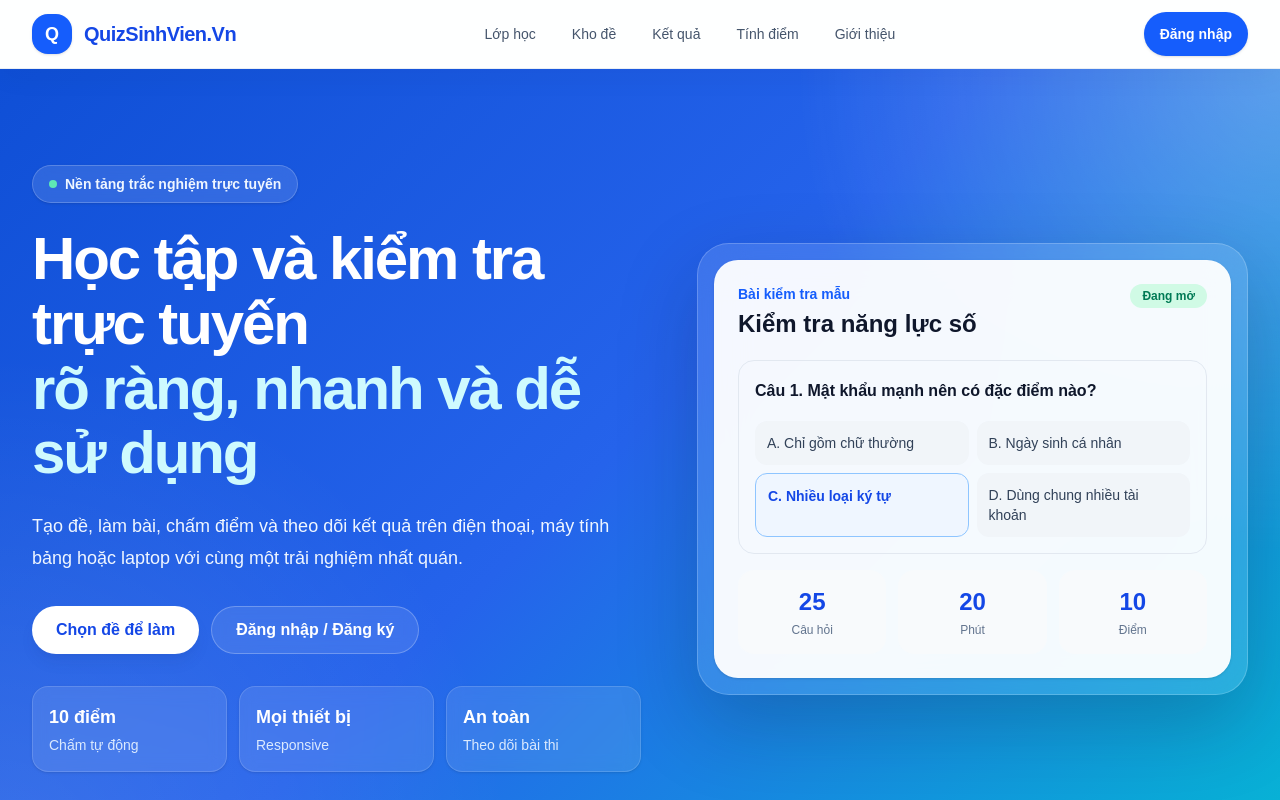
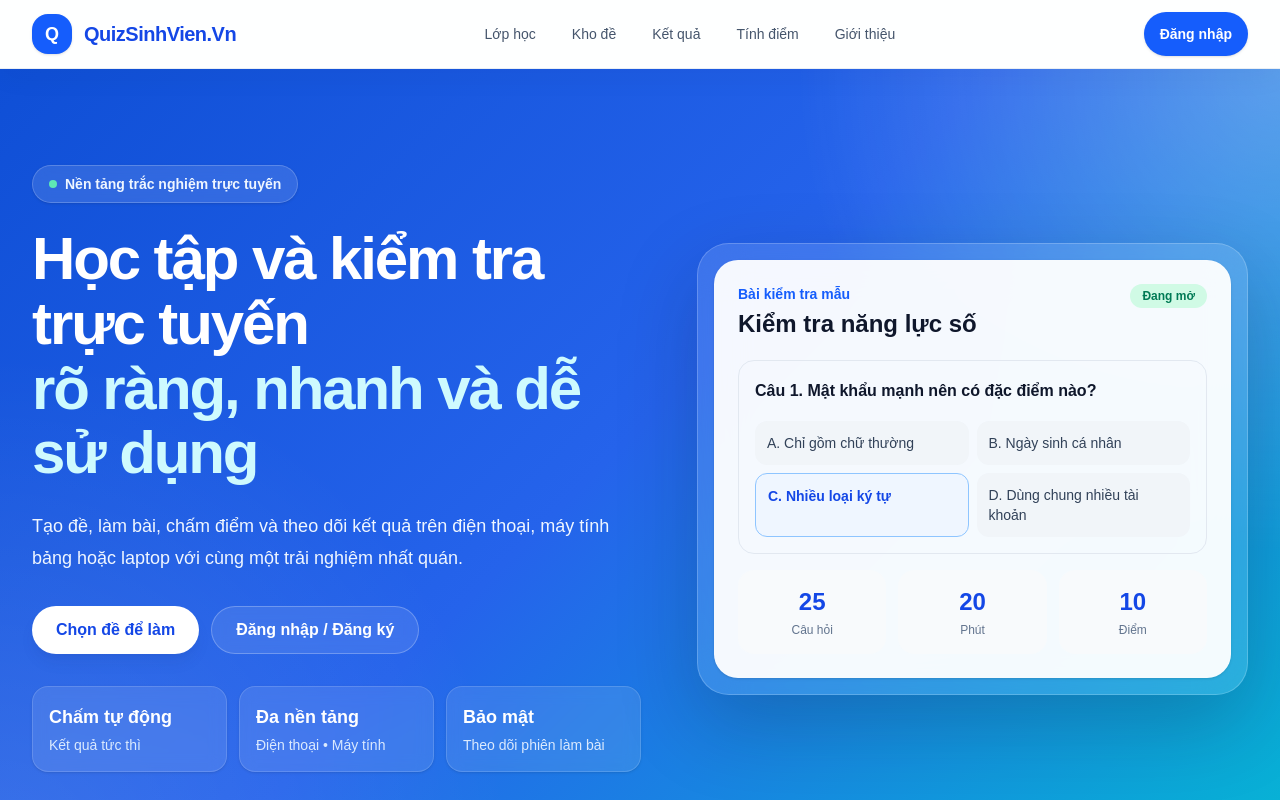
Before and after one commit to nguyenthaihuyofficial-creator/quizsinhvien, a Next.js app: page / in a window 1280 px wide. Shown: the top 800 px of the page. Built offline with nearby package versions, Linux system fonts and the light colour scheme; no server answers; the database is empty.

Commit message:
Polish giao dien trang chu

```diff
--- a/app/page.tsx
+++ b/app/page.tsx
@@ -379,9 +379,9 @@ export default function HomePage() {
 
             <div className="mt-8 grid max-w-2xl grid-cols-3 gap-3">
               {[
-                ["10 điểm", "Chấm tự động"],
-                ["Mọi thiết bị", "Responsive"],
-                ["An toàn", "Theo dõi bài thi"],
+                ["Chấm tự động", "Kết quả tức thì"],
+                ["Đa nền tảng", "Điện thoại • Máy tính"],
+                ["Bảo mật", "Theo dõi phiên làm bài"],
               ].map(([value, label]) => (
                 <div
                   key={label}
```
